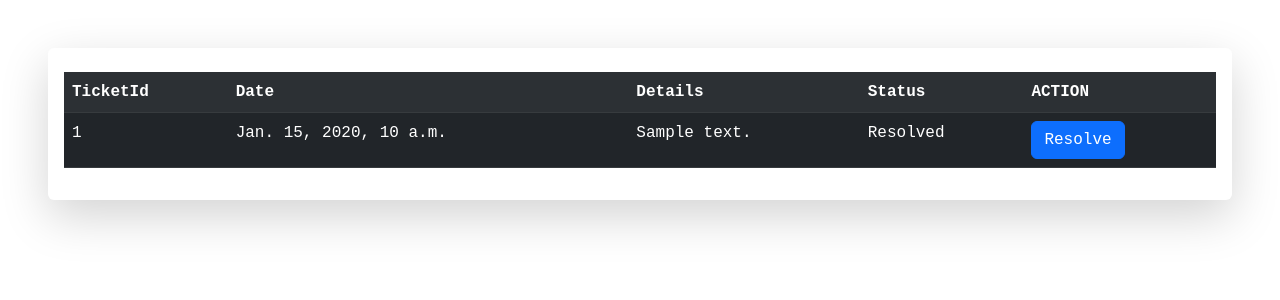
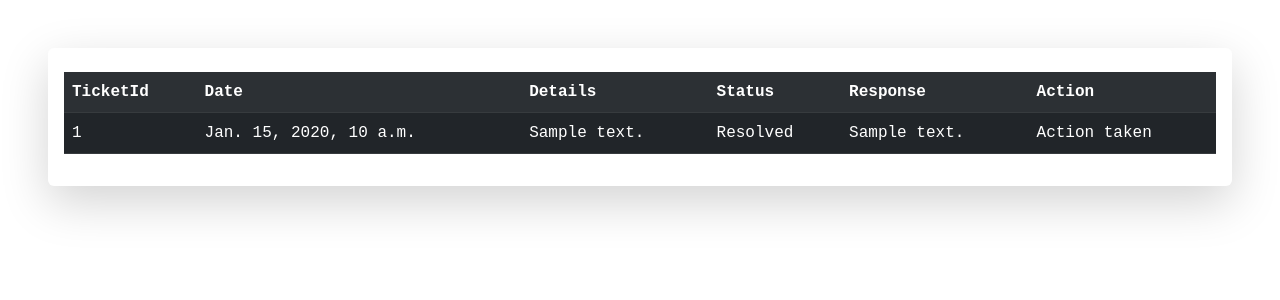
Before and after one commit to matador19/RNN-weather-Prediction, a Django app: page /reviewticket in a window 1280 px wide. Shown: the part 56-356 px from the top of the page. Run offline with Django 4.2, Linux system fonts and the light colour scheme; a user stored in the database is signed in; tables that the repository leaves empty hold one stand-in row (values such as "Sample post"); parts of the project's set-up code (start-up, migrations or seed data) failed here and were passed over.

Commit message:
ticket reviewing 1.0.1

```diff
--- a/websystem/web/templates/web/Ticketing/reviewtickets.html
+++ b/websystem/web/templates/web/Ticketing/reviewtickets.html
@@ -7,7 +7,8 @@
     <th class="thead-dark">Date</th>
     <th class="thead-dark">Details</th>
     <th class="thead-dark">Status</th>
-    <th class="thead-dark">ACTION</th>
+    <th class="thead-dark">Response</th>
+    <th class="thead-dark">Action</th>
     </tr>
 {%for ticket in tickets %}
 <tr>
@@ -16,10 +17,17 @@
     <td >{{ticket.details}}</td>
     {% if ticket.Status %}
     <td >Resolved</td>
+    {% for response in responses %}
+    {% if  response.TicketComment == ticket %}
+    <td>{{response.details}}</td>
+    {% endif %}
+    {% endfor %}
+    <td>Action taken</td>
     {% else %}
     <td>Pending</td>
+    <td>Awaiting response</td>
+    <td><a href="{% url 'revieweachticket' ticket.TicketId %}" class="btn btn-primary" role="button">Resolve</a></td>
     {% endif %}
-    <td><a href="{% url 'revieweachticket' ticket.TicketId %}" class="btn btn-primary" role="button">Resolve</a></td>
 </tr>
 {% endfor %}
 </table>
--- a/websystem/web/views.py
+++ b/websystem/web/views.py
@@ -322,9 +322,9 @@ def TicketCreation(request):
             Ticketcreation.Initiator=request.user
             Ticketcreation.save()
     form=Ticketform()
-    ticket=Ticket.objects.filter(Initiator=request.user)[:10]
-    #responses=TicketResponse.objects.filter(TicketComment=ticket)
-    return render(request=request, template_name="web/Ticketing/CreateTicket.html", context={"form":form,'tickets':ticket})
+    ticket=Ticket.objects.filter(Initiator=request.user).order_by('-TicketId')[:10]
+    responses=TicketResponse.objects.all()
+    return render(request=request, template_name="web/Ticketing/CreateTicket.html", context={"form":form,'tickets':ticket,'responses':responses})
 
 @login_required
 def deleteweather(request,id):
@@ -342,8 +342,9 @@ def deleteticket(request,id):
 
 @login_required
 def reviewticket(request):
-    tickets=Ticket.objects.all()
-    return render(request,'web/Ticketing/reviewtickets.html',context={'tickets':tickets})
+    tickets=Ticket.objects.all().order_by('-TicketId')[:10]
+    responses=TicketResponse.objects.all()
+    return render(request,'web/Ticketing/reviewtickets.html',context={'tickets':tickets,'responses':responses})
 
 @login_required
 def revieweachticket(request,id):
@@ -358,5 +359,7 @@ def revieweachticket(request,id):
             response.TicketComment=tickets
             response.Initiator=request.user
             response.save()
+            tickets.save()
+            return redirect(reviewticket)
     form=TicketResponseform()
     return render(request,'web/Ticketing/revieweachticket.html',context={'ticket':tickets,'form':form})
```
Also changed, not shown: websystem/web/templates/web/Ticketing/CreateTicket.html (+7 -1 lines).
